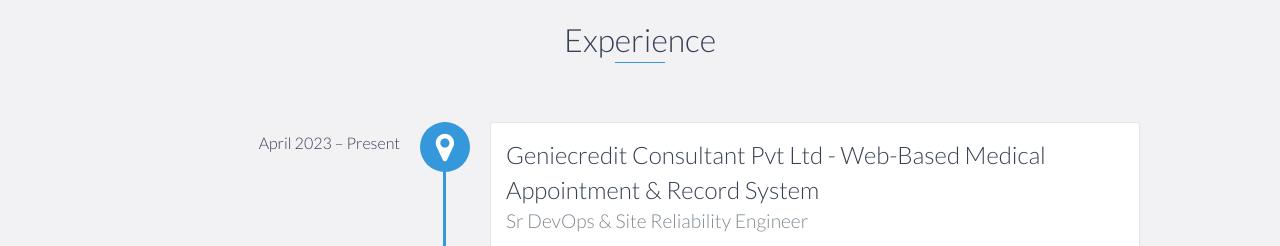
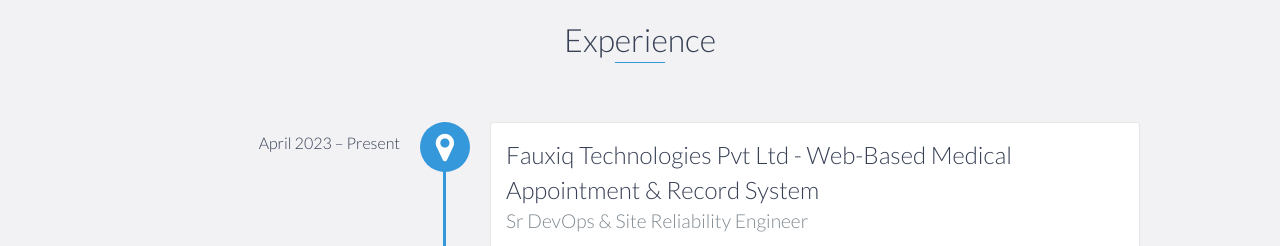
Before and after one commit to Naveen50/myport, a website: page index.html in a window 1280 px wide. Shown: the part 1060-1306 px from the top of the page. Drawn offline with nearby package versions, Linux system fonts and the light colour scheme.

Commit message:
Update index.html

```diff
--- a/index.html
+++ b/index.html
@@ -89,7 +89,7 @@
         <h2 class="heading">Experience</h2>
         <div id="experience-timeline">
         <div data-date="April 2023 – Present">
-                <h3>Geniecredit Consultant Pvt Ltd - Web-Based Medical Appointment & Record System </h3>
+                <h3>Fauxiq Technologies Pvt Ltd - Web-Based Medical Appointment & Record System </h3>
                 <h4>Sr DevOps & Site Reliability Engineer</h4>
                 <p>
                   This is a small-scale healthcare web application where patients can book appointments online, view medical records, and receive prescription updates. Doctors and staff can manage schedules, update medical histories, and interact securely with patients.
```
